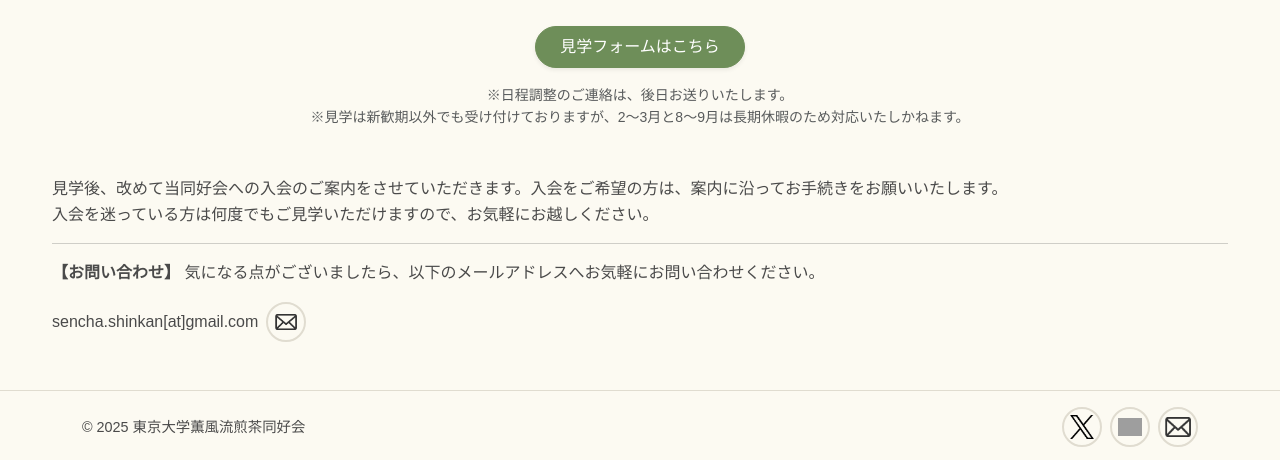
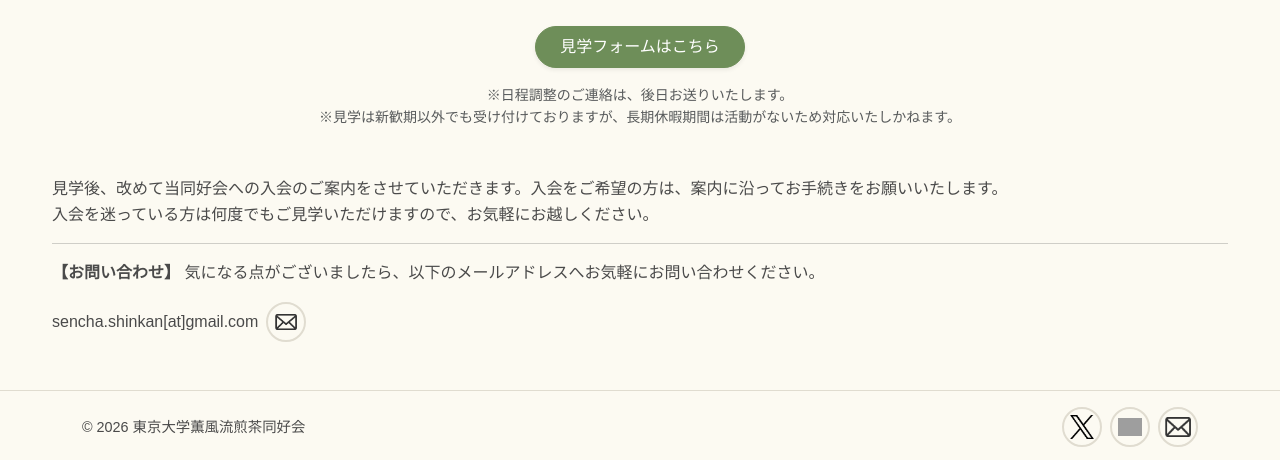
Before and after one commit to citrusml/sencha_ut, a Jekyll site: the page built from join.md, in a window 1280 px wide and 900 px high, scrolled down 1081 px. Shown: the part 437-897 px from the top of the window. Built offline with Jekyll 4.4.1, drawn with Linux system fonts in a browser that asks for light colours; some web fonts are replaced; grey boxes are pictures that could not be loaded.

Commit message:
default.htmlのタイトルを修正し、SEO設定を更新。日本語の修正。

```diff
--- a/_layouts/default.html
+++ b/_layouts/default.html
@@ -3,14 +3,14 @@
 <head>
   <meta charset="utf-8">
   <meta name="viewport" content="width=device-width, initial-scale=1">
-  <title>{% if page.title %}{{ page.title }} | {% endif %}{{ site.title }}</title>
   <link href="https://cdn.jsdelivr.net/npm/bootstrap@5.3.0/dist/css/bootstrap.min.css" rel="stylesheet">
   <link rel="icon" type="image/vnd.microsoft.icon" href="{{ '/assets/images/logos/favicon.ico' | relative_url }}">
   <link rel="preconnect" href="https://fonts.googleapis.com">
   <link rel="preconnect" href="https://fonts.gstatic.com" crossorigin>
   <link href="https://fonts.googleapis.com/css2?family=Shippori+Mincho:wght@400;700&family=Zen+Maru+Gothic:wght@400;700&display=swap" rel="stylesheet">
   <link rel="stylesheet" href="{{ '/assets/css/style.css' | relative_url }}">
-  {% seo %}
+  <title>{% if page.title %}{{ page.title }} | {% endif %}{{ site.title }}</title>
+  {% seo title=false %}
 </head>
 
 <body>
@@ -62,7 +62,7 @@
       <div class="d-flex flex-column-reverse flex-md-row justify-content-between align-items-center gap-3">
 
         <div class="text-center text-md-start">
-          <p class="mb-0">&copy; 2025 {{ site.title }}</p>
+          <p class="mb-0">&copy; 2026 {{ site.title }}</p>
         </div>
 
         <div class="d-flex gap-2">
--- a/join.md
+++ b/join.md
@@ -51,7 +51,7 @@
   </a>
   <p class="text-muted small mt-3">
     ※日程調整のご連絡は、後日お送りいたします。<br>
-    ※見学は新歓期以外でも受け付けておりますが、2〜3月と8〜9月は長期休暇のため対応いたしかねます。
+    ※見学は新歓期以外でも受け付けておりますが、長期休暇期間は活動がないため対応いたしかねます。
   </p>
 </div>
 
```
Also changed, not shown: _posts/2026-01-25-炭手前.md (renamed from _posts/2026-01-25-1月のお稽古は「炭手前」です。.md, +1 -1 lines).
